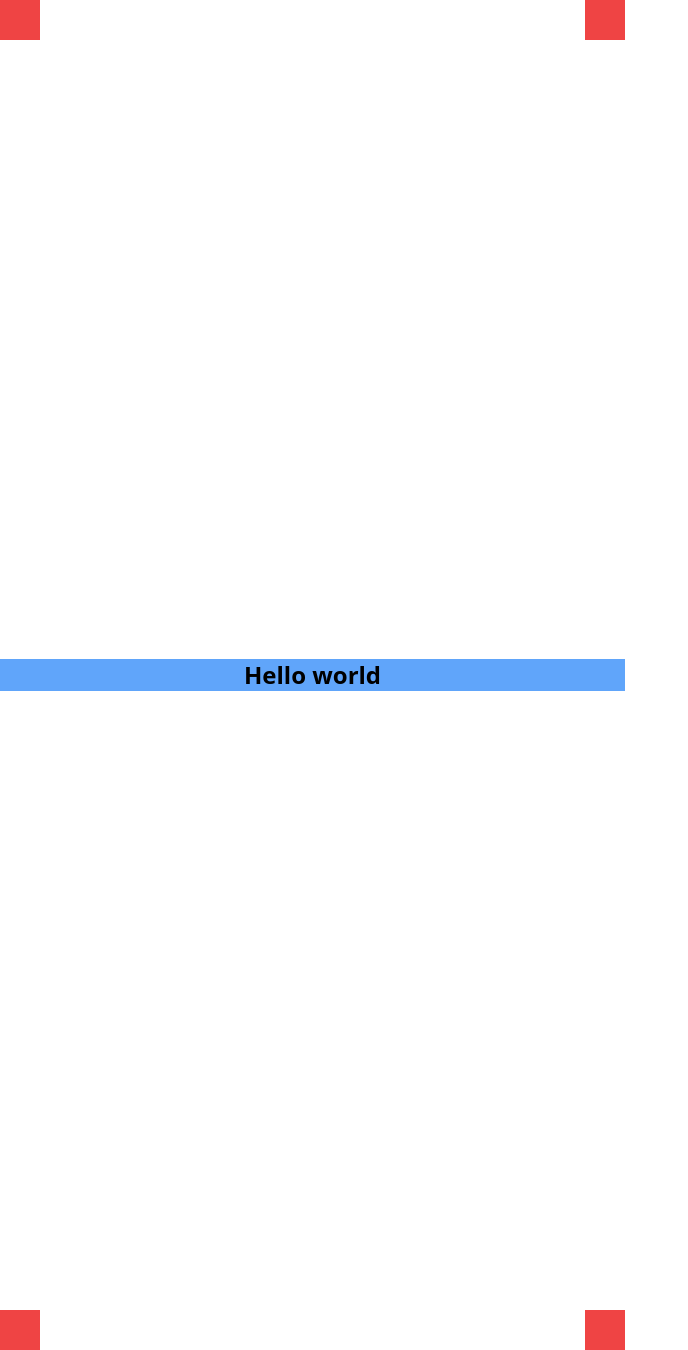
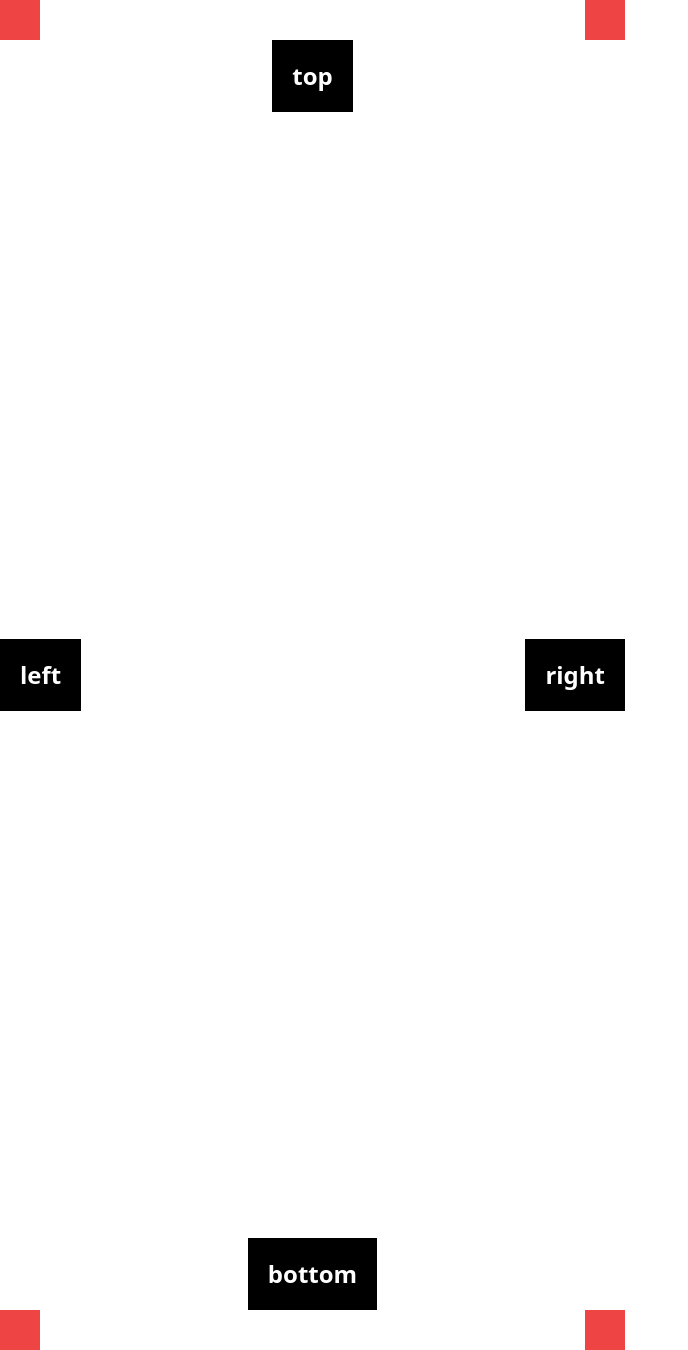
Before and after one commit to zat-org/QydahStream, a Nuxt app: page / in a window 1280 px wide. Shown: the whole page, without its empty margins (0-688 px from the left). Built offline with nearby package versions, Linux system fonts and the light colour scheme.

Commit message:
add player corner

```diff
--- a/pages/index.vue
+++ b/pages/index.vue
@@ -9,9 +9,31 @@
   <div class="p-5 bg-red-500"></div>
   <div class="p-5 bg-red-500"></div>
 </div>
-<div class="text-2xl font-bold flex  bg-blue-400 items-center justify-center">
-  <p>Hello world</p>
+<div class="text-2xl font-bold flex flex-col   items-center justify-center h-full w-full">
+<!-- top -->
+<div class="grow flex items-start ">
+<div class="p-5 text-white bg-black">
+  top
 </div>
+</div>
+<!-- right andleft -->
+<div class="flex justify-between w-full">
+  <div class="p-5 text-white bg-black"> left </div>
+  <div class="p-5 text-white bg-black"> right</div>
+
+</div>
+<!-- bottoom -->
+<div class="grow flex items-end ">
+<div class="p-5 text-white bg-black">
+
+  bottom
+</div>
+</div>
+
+</div>
+
+
+
 <div class ="flex justify-between items-center  w-full">
   <div class="p-5 bg-red-500"></div>
   <div class="p-5 bg-red-500"></div>
```
